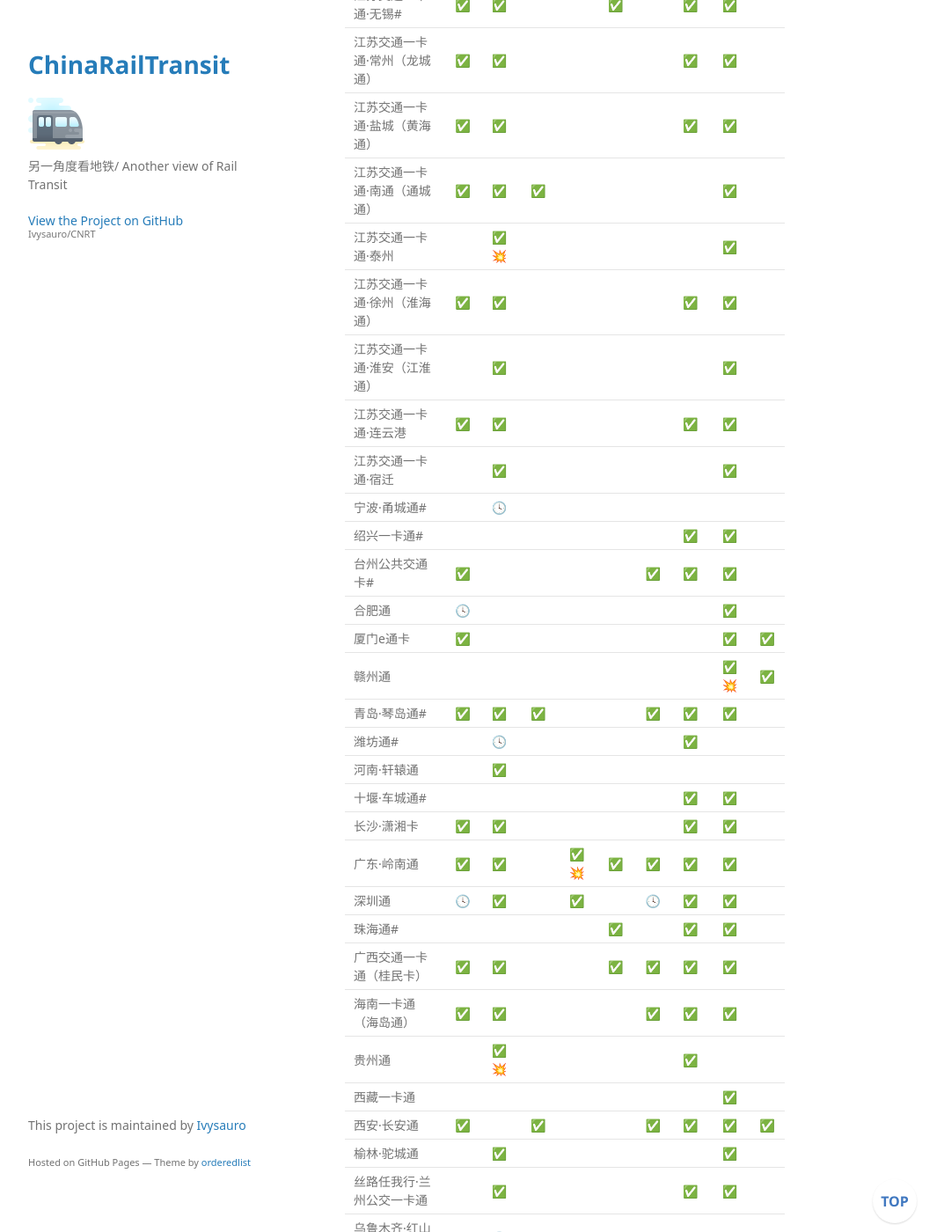
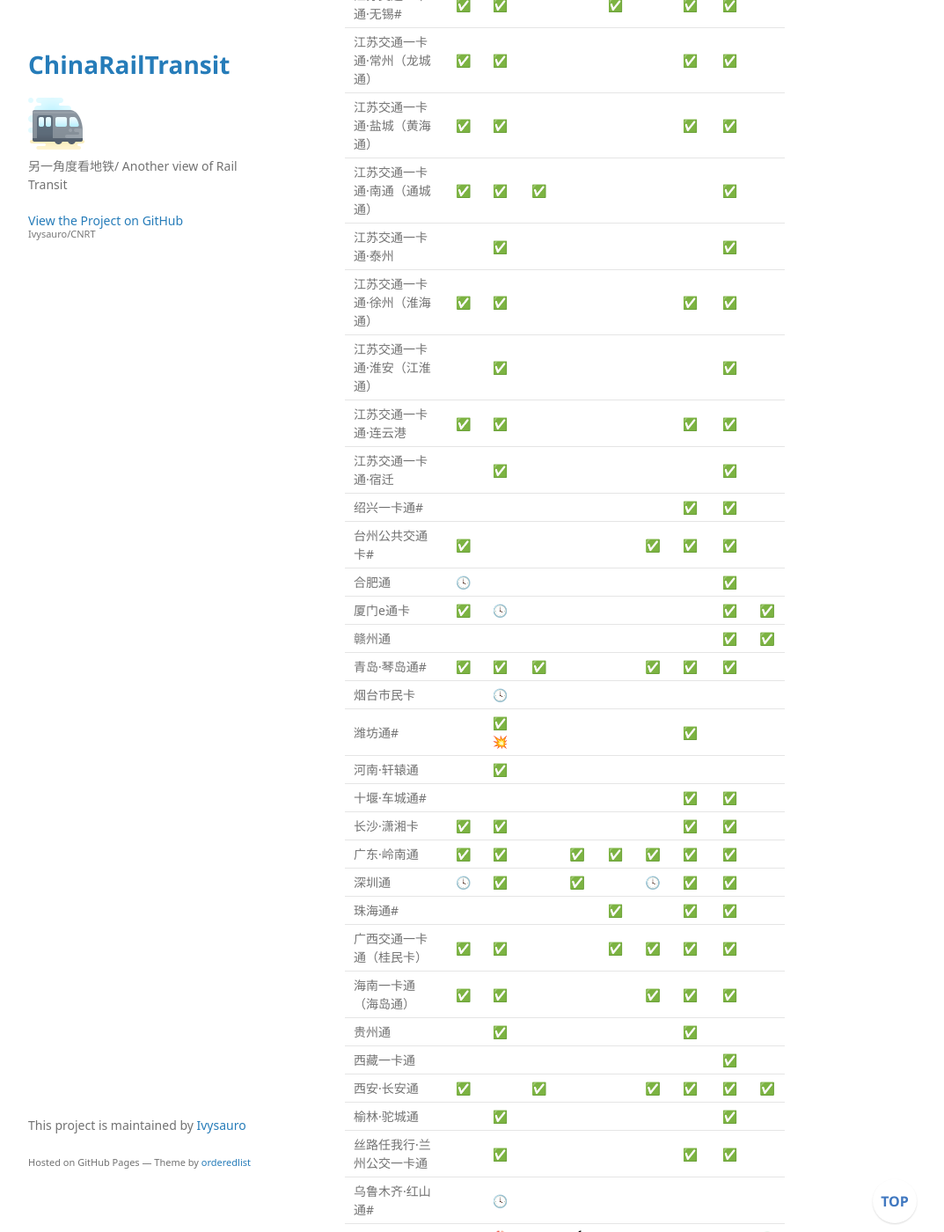
Before and after one commit to Ivysauro/CNRT, a Jekyll site: the page built from data/NFC.md, in a window 1280 px wide and 1400 px high, scrolled down 1748 px. Shown: the whole window at 88% size, without its empty margins (178-1251 px from the left). Built offline with Jekyll 4.4.1, drawn with Linux system fonts in a browser that asks for light colours; some web fonts are replaced; our own code applies the rules of GitHub Pages for plain Markdown files; a script that is not in the unit is left out.

Commit message:
🍊更新华为数据

```diff
--- a/data/NFC.md
+++ b/data/NFC.md
@@ -50,28 +50,28 @@
 | 江苏交通一卡通·常州（龙城通） | ✅ | ✅ | | | | | ✅ | ✅ ||
 | 江苏交通一卡通·盐城（黄海通） | ✅ | ✅ | | | | | ✅ | ✅ ||
 | 江苏交通一卡通·南通（通城通） | ✅ | ✅ | ✅ | | | | | ✅ ||
-| 江苏交通一卡通·泰州 | | ✅💥 | | | | | | ✅ |
+| 江苏交通一卡通·泰州 | | ✅ | | | | | | ✅ |
 | 江苏交通一卡通·徐州（淮海通） | ✅ | ✅ | | | | | ✅ | ✅ ||
 | 江苏交通一卡通·淮安（江淮通） | | ✅ | | | | | | ✅ ||
 | 江苏交通一卡通·连云港 | ✅ | ✅ | | | | | ✅ | ✅ ||
 | 江苏交通一卡通·宿迁 | | ✅ | | | | | | ✅ ||
-| 宁波·甬城通# | | 🕓 | | | | | | ||
 | 绍兴一卡通# | | | | | | | ✅ | ✅ ||
 | 台州公共交通卡# | ✅ | | | | | ✅ | ✅ | ✅ ||
 | 合肥通 | 🕓 | | | | | | | ✅ ||
-| 厦门e通卡 | ✅ | | | | | | | ✅ | ✅ |
-| 赣州通 | | | | | | | | ✅💥 | ✅ |
+| 厦门e通卡 | ✅ | 🕓 | | | | | | ✅ | ✅ |
+| 赣州通 | | | | | | | | ✅ | ✅ |
 | 青岛·琴岛通# | ✅ | ✅ | ✅ | | | ✅ | ✅ | ✅ ||
-| 潍坊通# | | 🕓 ||||| ✅ |||
+| 烟台市民卡 | | 🕓 |
+| 潍坊通# | | ✅💥 ||||| ✅ |||
 | 河南·轩辕通 | | ✅ ||||||||
 | 十堰·车城通# | | | | | | | ✅ | ✅ ||
 | 长沙·潇湘卡 | ✅ | ✅ | | | | | ✅ | ✅ ||
-| 广东·岭南通 | ✅ | ✅ | | ✅💥 | ✅ | ✅ | ✅ | ✅ ||
+| 广东·岭南通 | ✅ | ✅ | | ✅ | ✅ | ✅ | ✅ | ✅ ||
 | 深圳通 | 🕓 | ✅ | | ✅ | | 🕓 | ✅ | ✅ ||
 | 珠海通# | | | | | ✅ | | ✅ | ✅ |
 | 广西交通一卡通（桂民卡） | ✅ | ✅ | | | ✅ | ✅ | ✅ | ✅ ||
 | 海南一卡通（海岛通） | ✅ | ✅ | | | | ✅ | ✅ | ✅ ||
-| 贵州通 | | ✅💥 ||||| ✅ |||
+| 贵州通 | | ✅ ||||| ✅ |||
 | 西藏一卡通 | | | | | | | | ✅ ||
 | 西安·长安通 | ✅ | | ✅ | | | ✅ | ✅ | ✅ | ✅ |
 | 榆林·驼城通 | | ✅ | | | | | | ✅ ||
@@ -87,8 +87,8 @@
 | 上海公共交通卡# | ✅ | ✅ | ✅ | ✅ | | ✅ | ✅ | ✅ ||
 | 苏州市民卡	| ❌ | ❌ ||||||||
 | 太仓市民卡# | | | | | | | ✅[^tco] |
-| 杭州通#	| ❌ | 🕓 ||||||||
-| 宁波·甬城通# | 🕓 | | | | | | ✅ | 🕓 ||
+| 杭州通#	| ❌ | ✅💥 ||||||||
+| 宁波·甬城通# | 🕓 | 🕓 | | | | | ✅ | 🕓 ||
 | 金华市民卡·八婺通# | | ✅ ||||| ✅ |||
 | 合肥通	| ✅ | ✅ | ✅ | | ✅ | ✅ | ✅ | ✅ ||
 | 厦门e通卡	| ✅ | ✅ | ✅ | | | ✅ | ✅ | ✅ ||
@@ -102,7 +102,7 @@
 | 成都·天府通	| 🕓 | 🕓[^cd] | | | | | 🕓[^cd] |||
 | 西安·长安通#	| ✅ | ✅ | | | ✅ | | | ✅ ||
 | 乌鲁木齐·红山通# | | | | | | | | | ✅ |
-| 香港·八达通 | | | ✅ | ✅💥 ||||||
+| 香港·八达通 | | | ✅ | ✅ ||||||
 | 台北·悠游卡 | | | ✅[^yy] |
 | | <img src="https://raw.githubusercontent.com/Ivysauro/CNRT/master/images/Xiaomi.png" width="25" hegiht="25" alt="Xiaomi"/> | <img src="https://raw.githubusercontent.com/Ivysauro/CNRT/master/images/Huawei.png" width="30" hegiht="30" alt="Huawei"/> | <img src="https://raw.githubusercontent.com/Ivysauro/CNRT/master/images/Samsung.png" width="40" hegiht="40" alt="Samsung"/> | <img src="https://raw.githubusercontent.com/Ivysauro/CNRT/master/images/Apple.png" width="30" hegiht="30" alt="Apple"/> | <img src="https://raw.githubusercontent.com/Ivysauro/CNRT/master/images/Meizu.png" width="40" hegiht="40" alt="Meizu"/> | <img src="https://raw.githubusercontent.com/Ivysauro/CNRT/master/images/OnePlus.png" width="25" hegiht="25" alt="OnePlus"/> | <img src="https://raw.githubusercontent.com/Ivysauro/CNRT/master/images/OPPO.png" width="40" hegiht="40" alt="OPPO"/>  | <img src="https://raw.githubusercontent.com/Ivysauro/CNRT/master/images/vivo.png" width="40" hegiht="40" alt="vivo"/> | <img src="https://raw.githubusercontent.com/Ivysauro/CNRT/master/images/Mini Program.png" width="25" hegiht="25" alt="WeChat Transit Card"/> |
 
```
